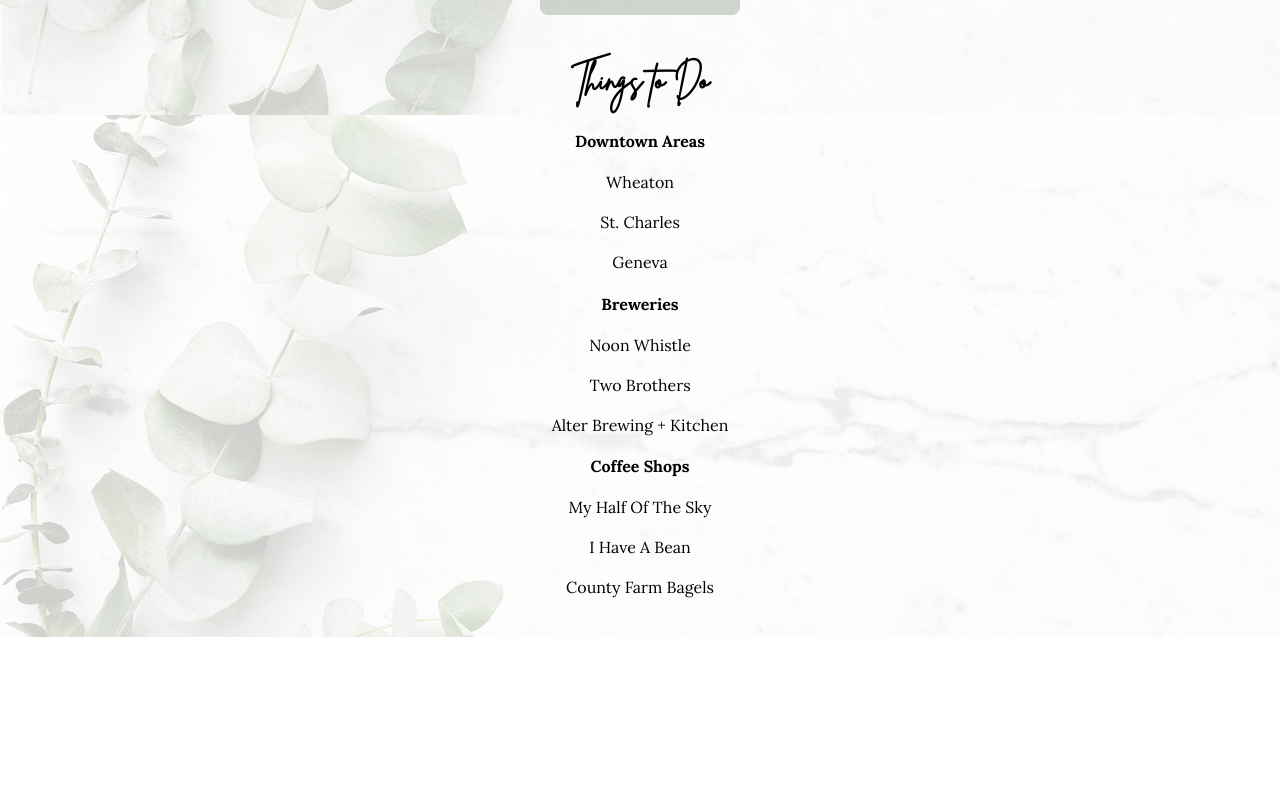
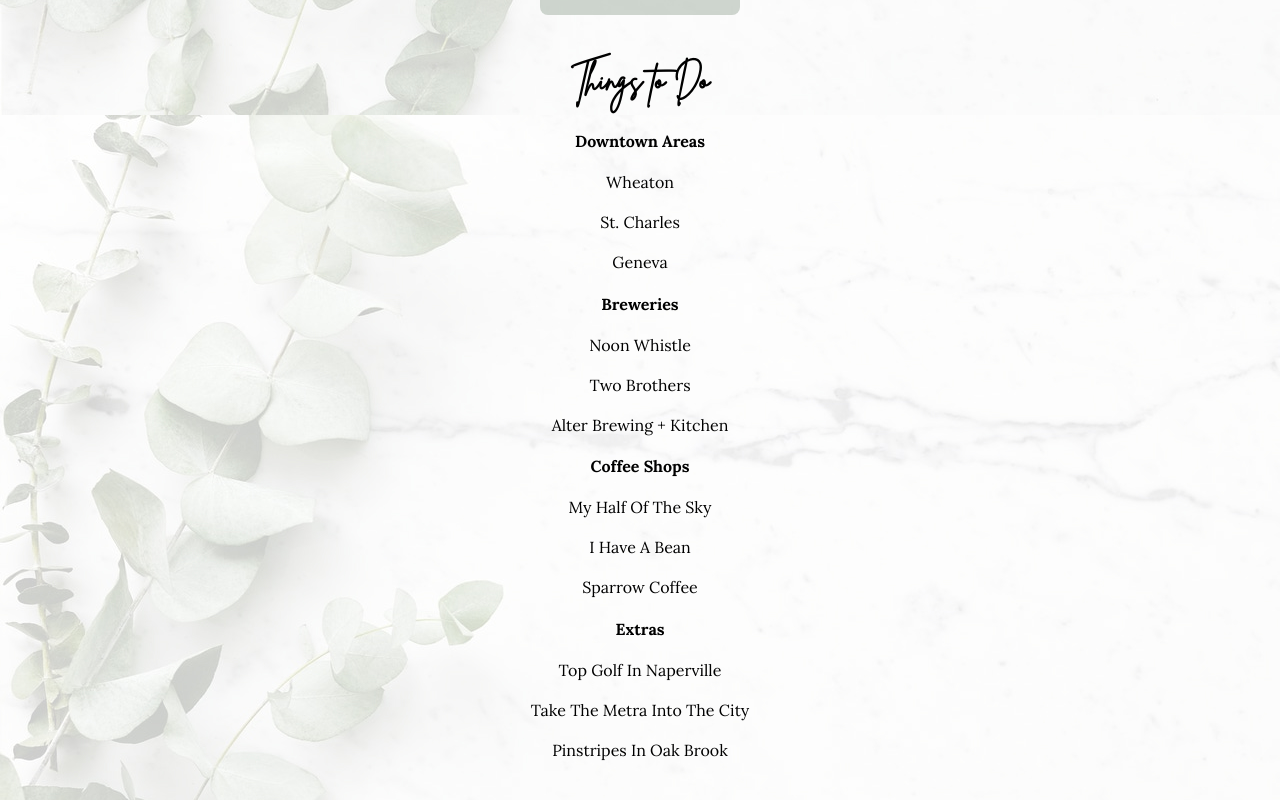
Before and after one commit to zzboncak/kristi-and-josh-wedding, a React (Create React App) app: page /info in a window 1280 px wide. Shown: the part 1138-1938 px from the top of the page. Before the commit the page ends 1775 px from the top, so only its background shows below. Built offline with nearby package versions, Linux system fonts and the light colour scheme; no server answers.

Commit message:
added to the event info page

```diff
--- a/src/Components/EventInfo.tsx
+++ b/src/Components/EventInfo.tsx
@@ -142,12 +142,46 @@ export const EventInfo: React.FC = () => {
           </li>
           <li className="things-to-do">
             <a
-              href="http://www.countyfarmbagels.com/index.html"
+              href="https://www.sparrowcoffee.com/naperville/"
               target="_blank"
               rel="noreferrer"
               className="link things-to-do-link"
             >
-              County Farm Bagels
+              Sparrow Coffee
+            </a>
+          </li>
+        </ul>
+
+        <h4>Extras</h4>
+        <ul>
+          <li className="things-to-do">
+            <a
+              href="https://topgolf.com/us/naperville/"
+              target="_blank"
+              rel="noreferrer"
+              className="link things-to-do-link"
+            >
+              Top Golf in Naperville
+            </a>
+          </li>
+          <li className="things-to-do">
+            <a
+              href="https://metra.com"
+              target="_blank"
+              rel="noreferrer"
+              className="link things-to-do-link"
+            >
+              Take the metra into the city
+            </a>
+          </li>
+          <li className="things-to-do">
+            <a
+              href="https://pinstripes.com/oak-brook/"
+              target="_blank"
+              rel="noreferrer"
+              className="link things-to-do-link"
+            >
+              Pinstripes in Oak Brook
             </a>
           </li>
         </ul>
```
